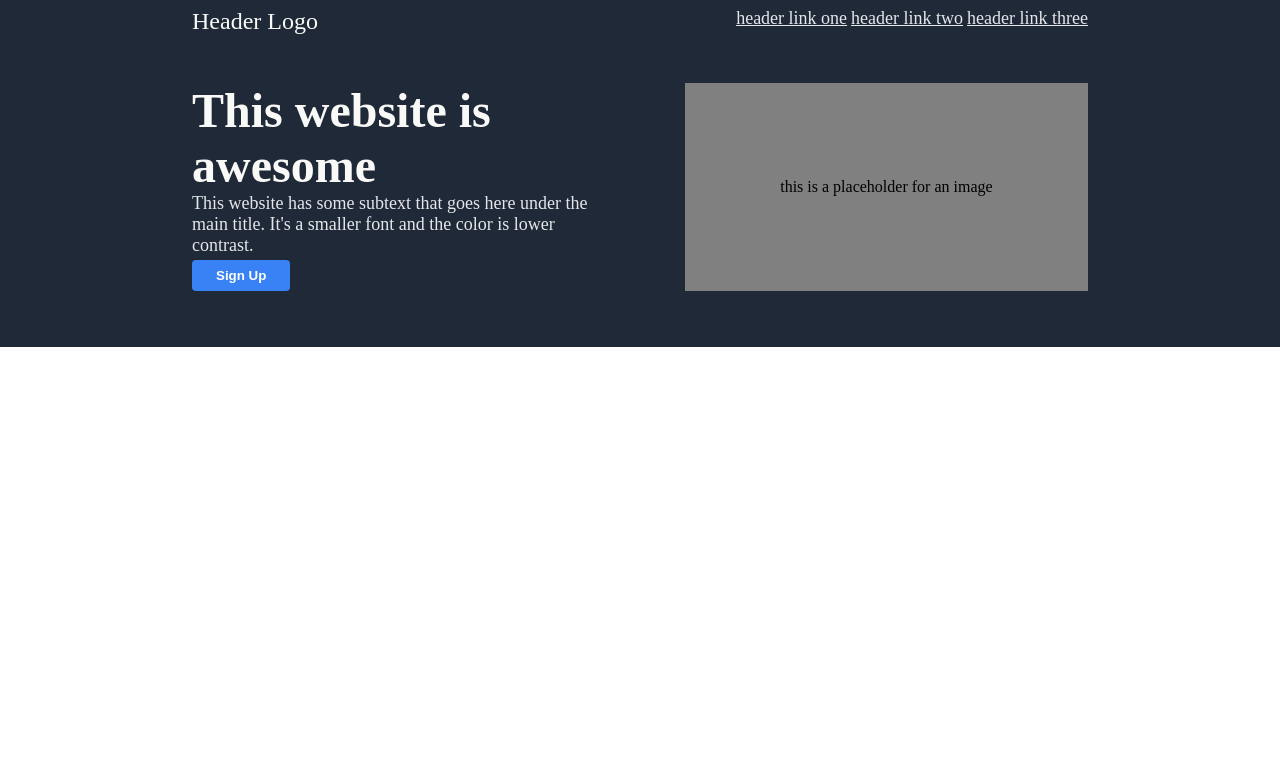
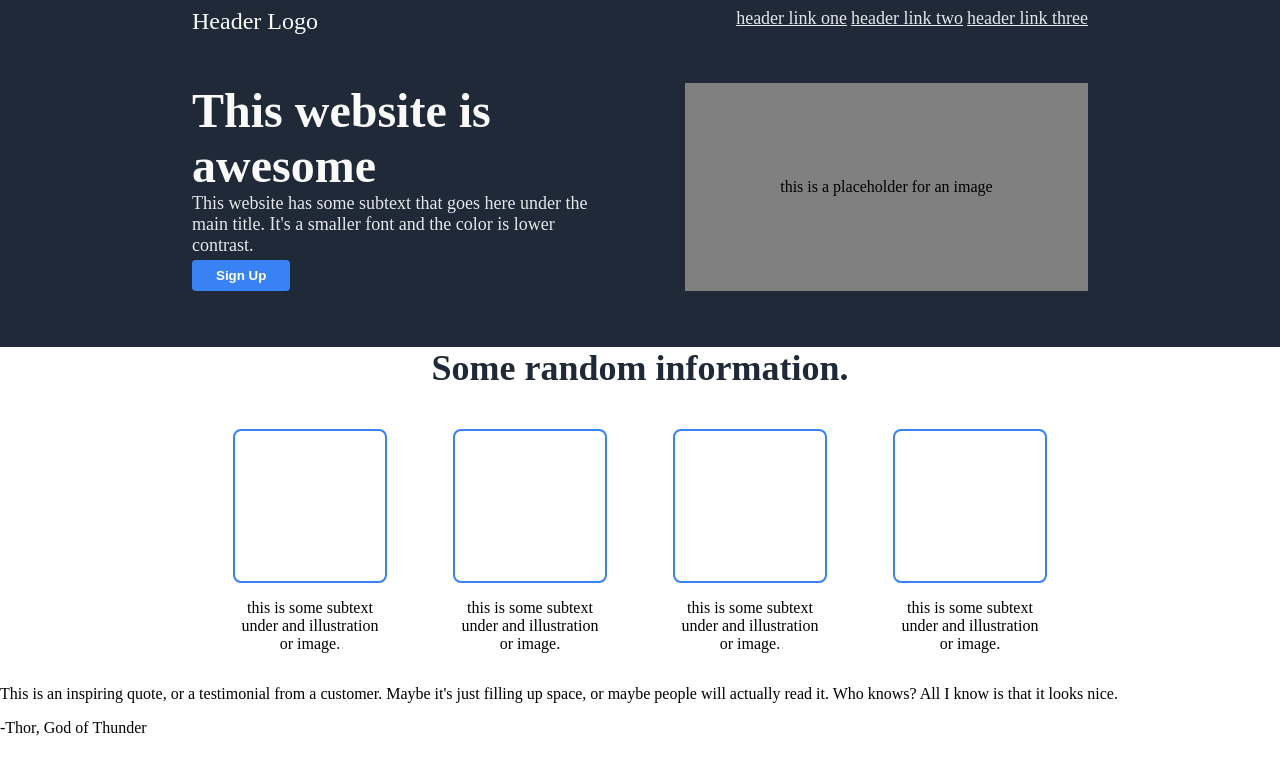
Before and after one commit to fredrikb12/landing-page, a plain HTML site: page index.html in a window 1280 px wide. Drawn offline with Linux system fonts and the light colour scheme.

Commit message:
Add content to and style info section, add content to quote section

```diff
--- a/index.html
+++ b/index.html
@@ -33,6 +33,42 @@
             </div>
         </div>
     </div>
+    <div class="info-container">
+        <div class="info-content">
+            <div class="info-header">
+                Some random information.
+            </div>
+            <div class="info">
+                <div class="info-square">
+                    <div class="info-placeholder"></div>
+                    <p>this is some subtext under and illustration or image.</p>
+                </div>
+                <div class="info-square">
+                    <div class="info-placeholder"></div>
+                    <p>this is some subtext under and illustration or image.</p>
+                </div>
+                <div class="info-square">
+                    <div class="info-placeholder"></div>
+                    <p>this is some subtext under and illustration or image.</p>
+                </div>
+                <div class="info-square">
+                    <div class="info-placeholder"></div>
+                    <p>this is some subtext under and illustration or image.</p>
+                </div>
+            </div>
+        </div>
+    </div>
+    <div class="quote-container">
+        <div class="quote-content">
+            <div class="quote">
+                <p class="quote-text">This is an inspiring quote, or a testimonial from a
+                    customer. Maybe it's just filling up space, or maybe people will actually
+                    read it. Who knows? All I know is that it looks nice.
+                </p>
+                <p class="quote-name">-Thor, God of Thunder</p>
+            </div>
+        </div>
+    </div>
 
 </body>
 
--- a/style.css
+++ b/style.css
@@ -74,3 +74,44 @@ body {
     margin-top: 4px;
     font-weight: bold;
 }
+
+.info-container {
+    display: flex;
+    justify-content: space-around;
+    align-items: center;
+}
+
+.info-content {
+    width: 70%;
+    display: flex;
+    flex-direction: column;
+    justify-content: center;
+}
+
+.info-header {
+    font-size: 36px;
+    font-weight: 900;
+    color: #1F2937;
+    text-align: center;
+    margin-bottom: 40px;
+}
+
+.info {
+    display: flex;
+    gap: 25px;
+    justify-content: space-evenly;
+}
+
+.info-square {
+    display: flex;
+    flex-direction: column;
+    max-width: 154px;
+    text-align: center;
+}
+
+.info-placeholder {
+    border: 2px solid #3882F6;
+    border-radius: 8px;
+    height: 150px;
+    width: 150px;
+}
```
